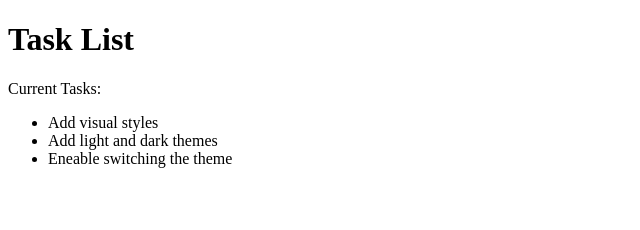
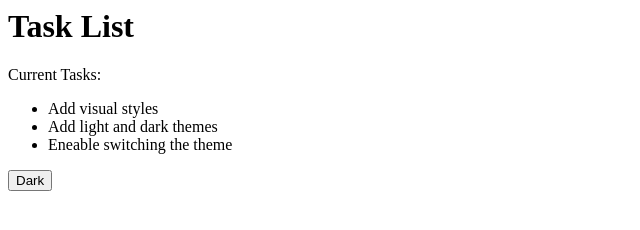
Before and after one commit to henriquebernardoc/site-simples, a plain HTML site: page site-simples/index.html in a window 1280 px wide. Shown: the whole page, without its empty margins (0-640 px from the left). Drawn offline with Linux system fonts and the light colour scheme.

Commit message:
Update index.html

```diff
--- a/site-simples/index.html
+++ b/site-simples/index.html
@@ -1,3 +1,4 @@
+</html>
 <!DOCTYPE html>
 <html lang="pt-br">
 <head>
@@ -6,7 +7,7 @@
     <title>Task List</title>
     <link rel="stylesheet" href="main.css">
 </head>
-<body>
+<body class="">
     <h1>Task List</h1>
     <p id="msg">Current Tasks:</p>
     <ul>
@@ -14,5 +15,10 @@
         <li class="list">Add light and dark themes</li>
         <li>Eneable switching the  theme</li>
     </ul>
+    <div>
+        <button class="bnt">Dark</button>
+    </div>
+    <script src="app.js"></script>
+    <noscript>You need to be enable JavaScript to view the full site</noscript>
  </body>
 </html>
```
